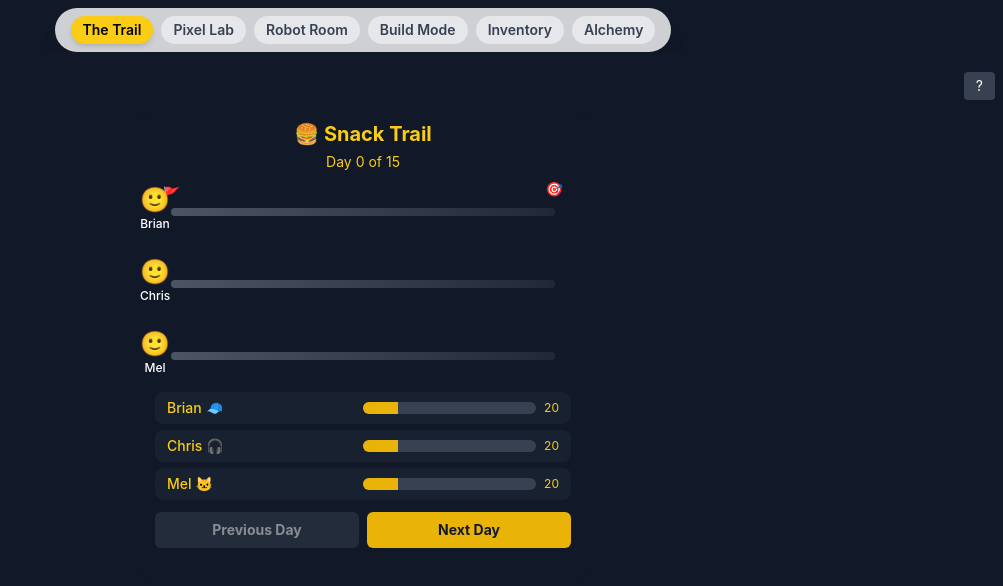
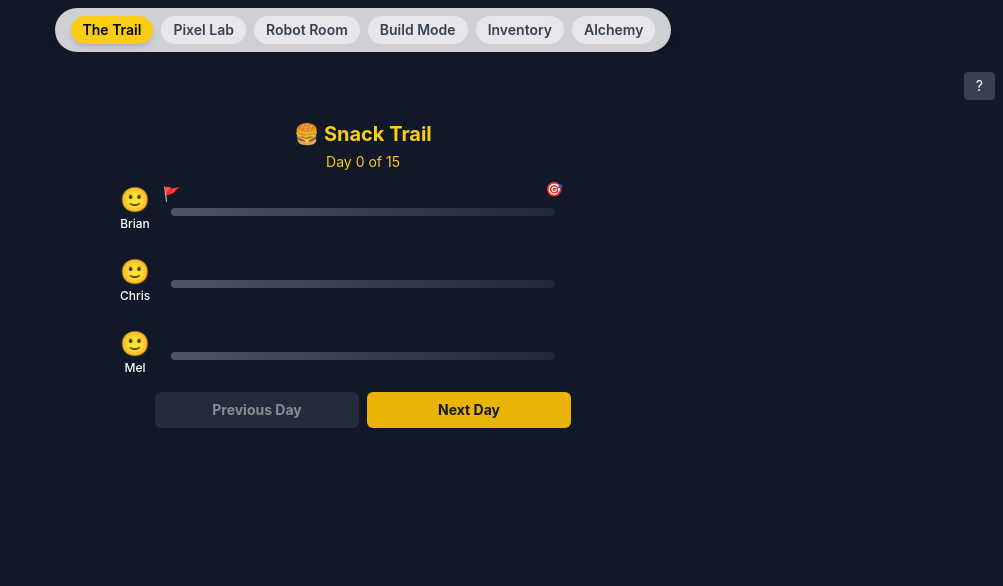
Before and after one commit to markmangroup/brian_m, a React (Create React App) app: page /snack-trail in a window 1280 px wide. Shown: the top 586 px of the page, without its empty margins (277-1280 px from the left). Built offline with nearby package versions, Linux system fonts and the light colour scheme.

Commit message:
Update SnackTrail.jsx

```diff
--- a/src/components/SnackTrail.jsx
+++ b/src/components/SnackTrail.jsx
@@ -1,43 +1,34 @@
 import React, { useState, useEffect } from 'react';
-import TrailScenePlus from './TrailScenePlus';
+import RaceTrackScene from './RaceTrackScene';
 import { PRESET_EVENTS } from '../data/presetEvents';
-import RaceTrackScene from './RaceTrackScene';
 
 const TOTAL_DAYS = 15;
 const DEFAULT_AVATARS = ['🧢', '🎧', '🐱'];
 
 export default function SnackTrail() {
   const initialCrew = [
-    { name: "Brian", snacks: 20, lastEmoji: '' },
-    { name: "Chris", snacks: 20, lastEmoji: '' },
-    { name: "Mel", snacks: 20, lastEmoji: '' }
+    { name: "Brian", snacks: 0, position: 0, lastEmoji: '', fx: '' },
+    { name: "Chris", snacks: 0, position: 0, lastEmoji: '', fx: '' },
+    { name: "Mel", snacks: 0, position: 0, lastEmoji: '', fx: '' }
   ];
 
   const [timeline, setTimeline] = useState([{ crew: initialCrew, log: [] }]);
   const [currentDay, setCurrentDay] = useState(0);
   const [title, setTitle] = useState("");
   const [arcadeMode, setArcadeMode] = useState(false);
-  const [sparkleMember, setSparkleMember] = useState(null);
-  const [journeyComplete, setJourneyComplete] = useState(false);
+  const [winner, setWinner] = useState(null);
 
   const crew = timeline[currentDay].crew;
   const log = timeline.flatMap(day => day.log).slice(0, 8);
 
   useEffect(() => {
-    if (sparkleMember !== null) {
-      const timer = setTimeout(() => setSparkleMember(null), 1200);
-      return () => clearTimeout(timer);
-    }
-  }, [sparkleMember]);
+    if (winner) setArcadeMode(true);
+  }, [winner]);
 
   const extractEmoji = (text) => {
     const emojiRegex = /([\u231A-\uD83E\uDDFF])/;
     const match = text.match(emojiRegex);
     return match ? match[0] : "";
-  };
-
-  const triggerSparkle = (index) => {
-    setSparkleMember(index);
   };
 
   const handleNextDay = () => {
@@ -48,20 +39,24 @@ export default function SnackTrail() {
 
     newCrew.forEach((member, idx) => {
       const event = PRESET_EVENTS[(day + idx) % PRESET_EVENTS.length];
-      const oldSnacks = member.snacks;
-      const newSnacks = Math.max(oldSnacks + event.snack, 0);
-      member.snacks = newSnacks;
+      member.snacks = Math.max(member.snacks + event.snack, 0);
+      member.position = Math.min(member.position + 1 + (Math.random() < 0.3 ? 1 : 0), TOTAL_DAYS);
       member.lastEmoji = event.emoji || DEFAULT_AVATARS[idx];
-      logsForThisDay.push(`Day ${day}: ${member.name}: ${event.text} (${newSnacks} snacks left)`);
-      if (oldSnacks < 50 && newSnacks >= 50) {
-        triggerSparkle(idx);
-      }
+      member.fx = event.fx || '';
+      logsForThisDay.push(`Day ${day}: ${member.name}: ${event.text} (Position: ${member.position}, Snacks: ${member.snacks})`);
     });
 
-    if (!arcadeMode && day >= 10) setArcadeMode(true);
-    if (day === TOTAL_DAYS) setJourneyComplete(true);
+    const reached = newCrew.find(m => m.position >= TOTAL_DAYS);
+    if (reached && !winner) {
+      setWinner(reached.name);
+      logsForThisDay.unshift(`🏁 ${reached.name} has reached the Arcade Temple!`);
+    }
 
-    const achievedTitle = titlesByDay.slice().reverse().find(t => day >= t.day);
+    const achievedTitle = [
+      { day: 5, title: "Trail Scout" },
+      { day: 10, title: "Snack Survivor" }
+    ].slice().reverse().find(t => day >= t.day);
+
     if (achievedTitle && achievedTitle.title !== title) {
       setTitle(achievedTitle.title);
       logsForThisDay.unshift(`🏅 Unlocked title: ${achievedTitle.title}!`);
@@ -75,20 +70,19 @@ export default function SnackTrail() {
     if (currentDay > 0) setCurrentDay(currentDay - 1);
   };
 
-  const progressPercent = Math.min((currentDay / TOTAL_DAYS) * 100, 100);
-
-  const titlesByDay = [
-    { day: 5, title: "Trail Scout" },
-    { day: 10, title: "Snack Survivor" }
-  ];
-
   return (
     <div className={`${arcadeMode ? 'bg-purple-900 text-green-300 border-pink-500' : 'bg-gray-900 text-yellow-400'} p-4 pt-2 rounded-xl max-w-md mx-auto mt-2`}>
 
       <h2 className="text-xl font-bold flex items-center justify-center mb-1">🍔 Snack Trail</h2>
       <p className="text-center text-sm mb-3">Day {currentDay} of {TOTAL_DAYS}</p>
 
-<RaceTrackScene crew={crew} />
+      <RaceTrackScene crew={crew} />
+
+      {winner && (
+        <div className="text-center text-lg font-bold text-pink-300 my-3">
+          🎉 {winner} wins the race to the Arcade!
+        </div>
+      )}
 
       {title && (
         <div className="text-center mb-2">
@@ -97,29 +91,6 @@ export default function SnackTrail() {
           </span>
         </div>
       )}
-
-      <div className="space-y-1.5 mb-3">
-        {crew.map((member, index) => (
-          <div key={index} className="relative flex items-center bg-gray-800/60 rounded-lg px-3 py-1.5">
-            <div className="w-1/2 flex items-center text-sm font-medium">
-              {member.name}
-              <span className="ml-1">{member.lastEmoji || DEFAULT_AVATARS[index]}</span>
-            </div>
-            <div className="flex-1 flex items-center">
-              <div className="w-full bg-gray-700 h-3 rounded-full overflow-hidden">
-                <div className={`${arcadeMode ? 'bg-pink-500' : 'bg-yellow-500'} h-3`} style={{ width: `${Math.min(member.snacks, 100)}%` }}></div>
-              </div>
-              <span className="ml-2 text-xs">{member.snacks}</span>
-              {member.snacks >= 50 && <span className="ml-1">🌟</span>}
-            </div>
-            {sparkleMember === index && (
-              <div className="absolute inset-0 flex justify-center items-center pointer-events-none">
-                <span className="text-yellow-400 text-2xl animate-ping">✨</span>
-              </div>
-            )}
-          </div>
-        ))}
-      </div>
 
       <div className="flex justify-between gap-2">
         <button
@@ -132,7 +103,7 @@ export default function SnackTrail() {
         <button
           onClick={handleNextDay}
           className={`w-1/2 py-2 rounded-md font-bold text-sm ${arcadeMode ? 'bg-pink-500 text-white animate-pulse' : 'bg-yellow-500 text-gray-900 hover:bg-yellow-400'}`}
-          disabled={journeyComplete || currentDay >= TOTAL_DAYS}
+          disabled={winner !== null || currentDay >= TOTAL_DAYS}
         >
           Next Day
         </button>
```
